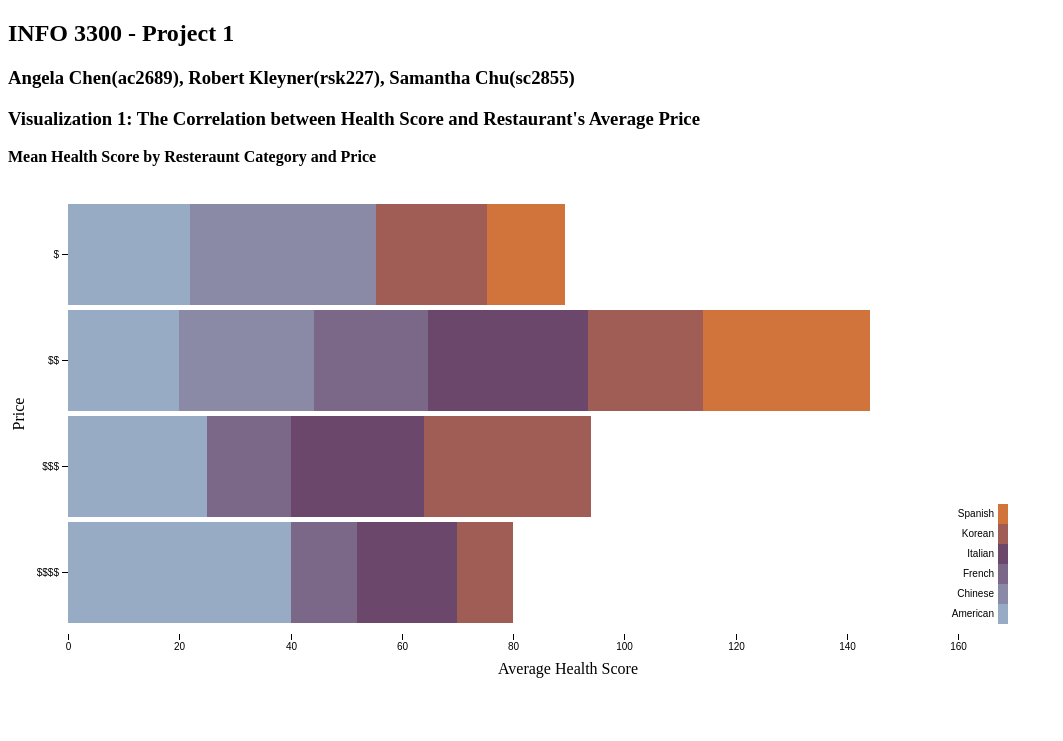
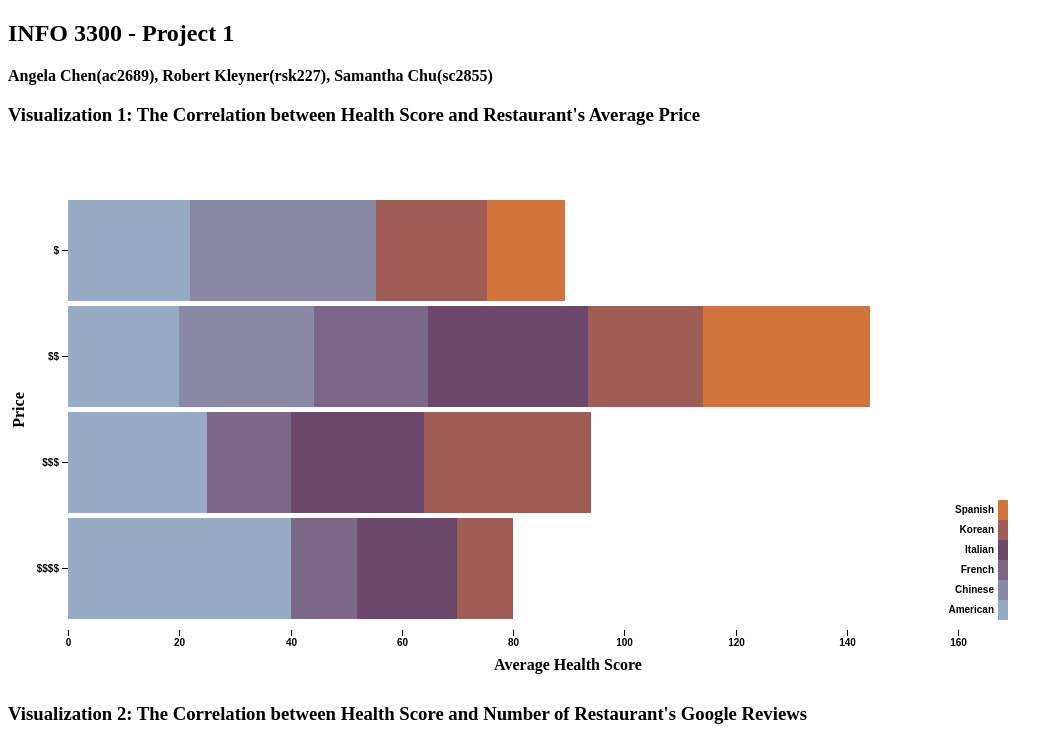
Before and after one commit to samanthach/info3300-team-p1, a plain HTML site: page index.html in a window 1280 px wide. Shown: the top 741 px of the page, without its empty margins (0-1063 px from the left). Drawn offline with nearby package versions, Linux system fonts and the light colour scheme.

Commit message:
some small changes

```diff
--- a/index.html
+++ b/index.html
@@ -15,6 +15,10 @@
   display: none;
 }
 
+.h3{
+  font-family: "Comic Sans MS", cursive, sans-serif;
+}
+
 </style>
 
 <head>
@@ -24,11 +28,10 @@
 
 <body>
 <h2>INFO 3300 - Project 1</h2>
-<h3>Angela Chen(ac2689), Robert Kleyner(rsk227), Samantha Chu(sc2855)</h3>
+<b>Angela Chen(ac2689), Robert Kleyner(rsk227), Samantha Chu(sc2855)<b>
 <section>
-<h3> Visualization 1: The Correlation between Health Score and Restaurant's Average Price </h3>
 
-<p id="health_score_barchart"><b>Mean Health Score by Resteraunt Category and Price</b>
+<p id="health_score_barchart"><h3> Visualization 1: The Correlation between Health Score and Restaurant's Average Price</h3>
   <br>
   <br>
 
@@ -140,19 +143,13 @@ d3.csv("cuisine_barplot.csv").then(function(data) {
       .style("text-anchor", "middle")
       .text("Average Health Score");
 
-
-
-
 });
-
-
-
 </script>
 </p>
 
 
 
-<p id="review_scatterplot">
+<p id="review_scatterplot"><h3> Visualization 2: The Correlation between Health Score and Number of Restaurant's Google Reviews </h4>
 
 <svg id="reviewplot" height="500" width="800">
   <text id="label" x="750" y="20" text-anchor="end" alignment-baseline="hanging"></text>
@@ -277,32 +274,7 @@ annotations.append("text")
 
 });
 
-
-
-
-
-
-
-
-
-
-
-
-
-
-
 </script>
-
-
-
-
-
-
-
-
-
-
-
 
 </p>
 
```
